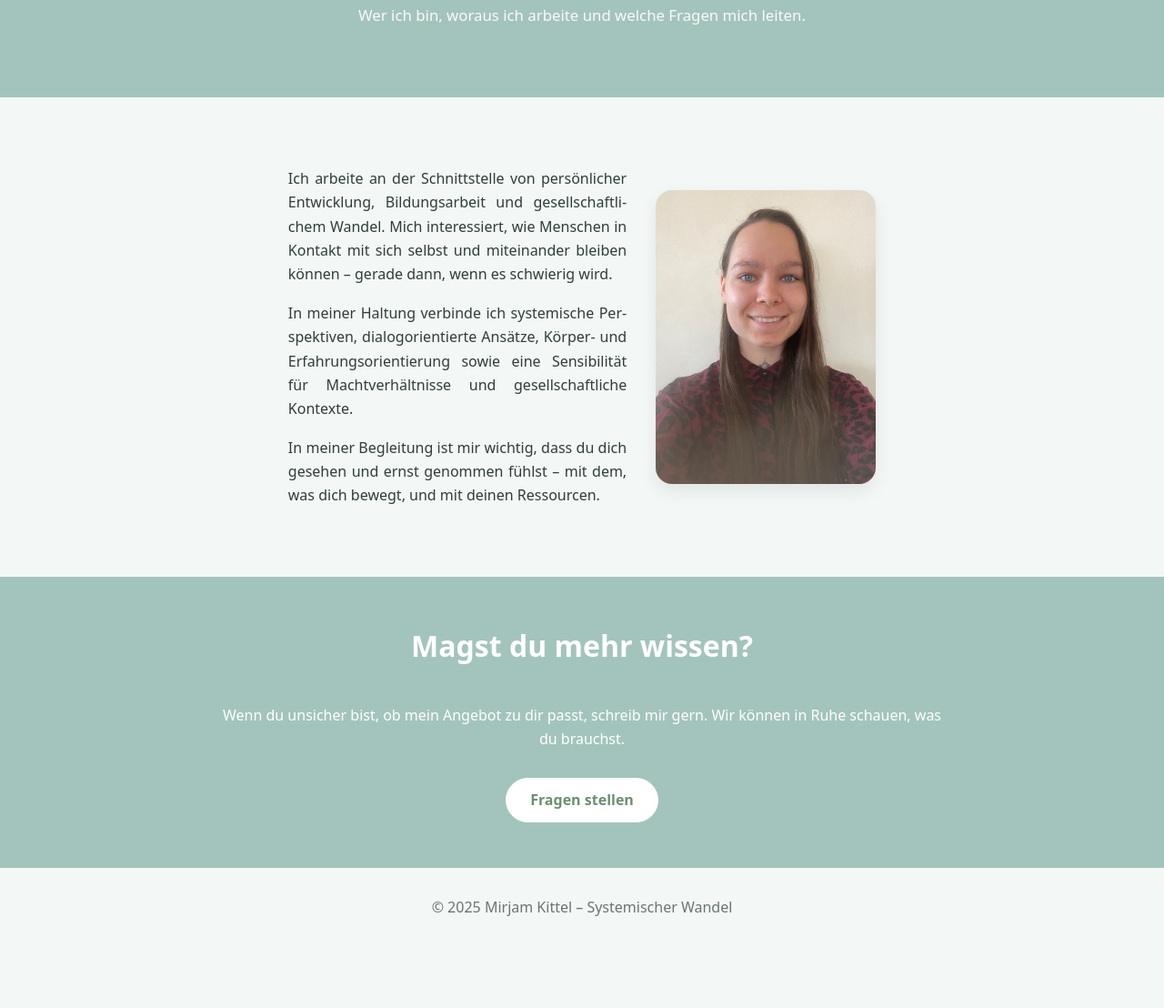
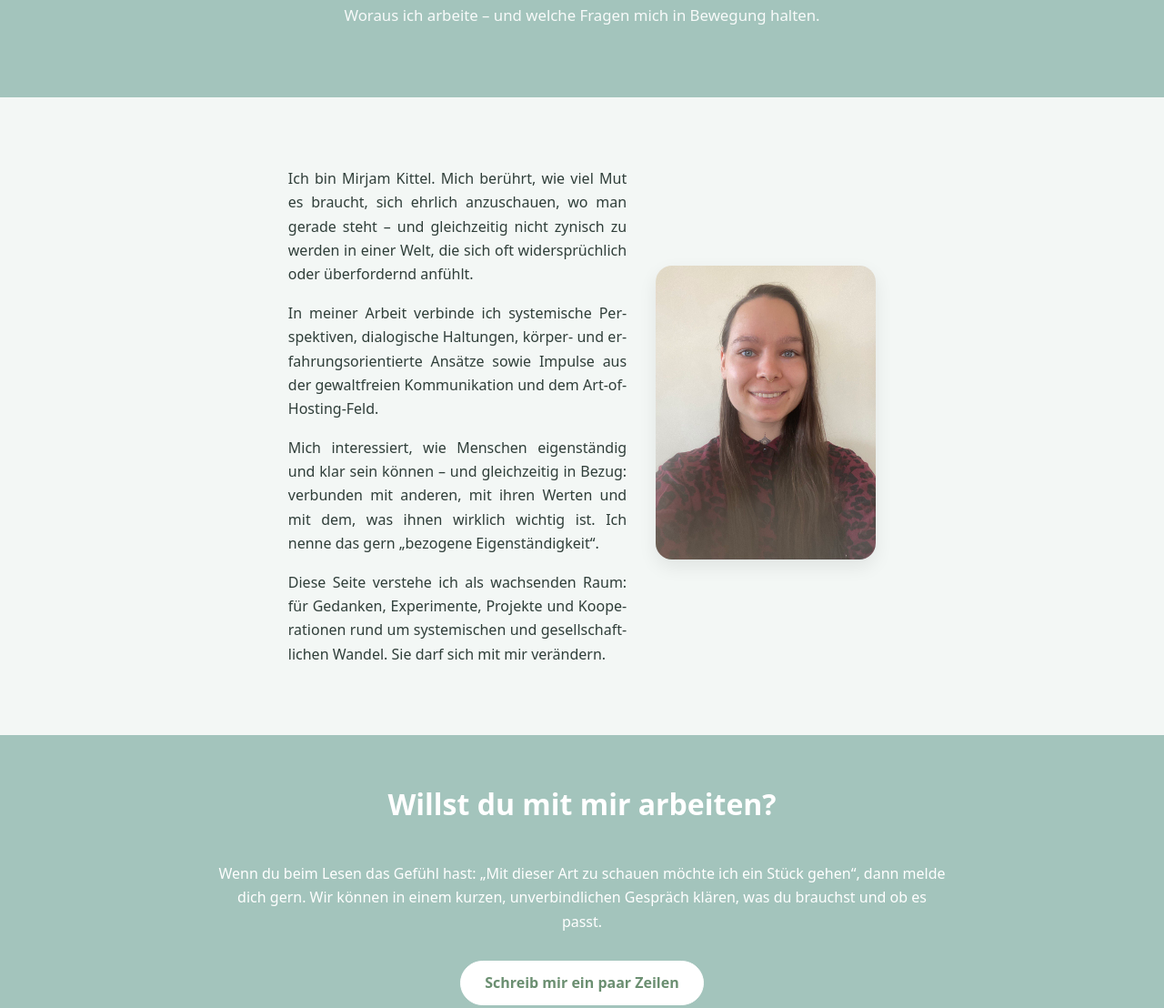
Before and after one commit to MiriKay/MiriKay.github.io, a plain HTML site: page ueber-mich.html in a window 1280 px wide. Shown: the part 192-1300 px from the top of the page at 91% size. Before the commit the page ends 1232 px from the top, so only its background shows below. Drawn offline with Linux system fonts and the light colour scheme.

Commit message:
ueber-mich.html aktualisieren

```diff
--- a/ueber-mich.html
+++ b/ueber-mich.html
@@ -24,7 +24,7 @@
   <div class="hero-inner">
     <h1>ÜBER MICH</h1>
     <p>
-      Wer ich bin, woraus ich arbeite und welche Fragen mich leiten.
+      Woraus ich arbeite – und welche Fragen mich in Bewegung halten.
     </p>
   </div>
 </section>
@@ -33,34 +33,51 @@
   <div class="about-layout">
     <div>
       <p>
-        Ich arbeite an der Schnittstelle von persönlicher Entwicklung,
-        Bildungsarbeit und gesellschaftlichem Wandel. Mich interessiert,
-        wie Menschen in Kontakt mit sich selbst und miteinander bleiben
-        können – gerade dann, wenn es schwierig wird.
+        Ich bin Mirjam Kittel. Mich berührt, wie viel Mut es braucht,
+        sich ehrlich anzuschauen, wo man gerade steht – und gleichzeitig
+        nicht zynisch zu werden in einer Welt, die sich oft widersprüchlich
+        oder überfordernd anfühlt.
       </p>
       <p>
-        In meiner Haltung verbinde ich systemische Perspektiven,
-        dialogorientierte Ansätze, Körper- und Erfahrungsorientierung sowie
-        eine Sensibilität für Machtverhältnisse und gesellschaftliche Kontexte.
+        In meiner Arbeit verbinde ich systemische Perspektiven, dialogische
+        Haltungen, körper- und erfahrungsorientierte Ansätze sowie Impulse
+        aus der gewaltfreien Kommunikation und dem Art-of-Hosting-Feld.
       </p>
       <p>
-        In meiner Begleitung ist mir wichtig, dass du dich gesehen und ernst
-        genommen fühlst – mit dem, was dich bewegt, und mit deinen Ressourcen.
+        Mich interessiert, wie Menschen eigenständig und klar sein können
+        – und gleichzeitig in Bezug: verbunden mit anderen, mit ihren
+        Werten und mit dem, was ihnen wirklich wichtig ist. Ich nenne das
+        gern „bezogene Eigenständigkeit“.
+      </p>
+      <p>
+        Diese Seite verstehe ich als wachsenden Raum: für Gedanken,
+        Experimente, Projekte und Kooperationen rund um systemischen und
+        gesellschaftlichen Wandel. Sie darf sich mit mir verändern.
       </p>
     </div>
 
-    <img src="profilbild.jpeg" alt="Mirjam Kittel" class="about-photo" />
+    <div class="about-photo-wrapper">
+      <img
+        src="Profilbild.jpeg"
+        alt="Mirjam Kittel"
+        class="about-photo"
+      />
+    </div>
   </div>
 </section>
 
 <section class="cta">
   <div class="cta-inner">
-    <h2>Magst du mehr wissen?</h2>
+    <h2>Willst du mit mir arbeiten?</h2>
     <p>
-      Wenn du unsicher bist, ob mein Angebot zu dir passt, schreib mir gern.
-      Wir können in Ruhe schauen, was du brauchst.
+      Wenn du beim Lesen das Gefühl hast: „Mit dieser Art zu schauen möchte
+      ich ein Stück gehen“, dann melde dich gern. Wir können in einem
+      kurzen, unverbindlichen Gespräch klären, was du brauchst und ob es
+      passt.
     </p>
-    <a href="mailto:mirjamkittel@gmail.com" class="btn-pill">Fragen stellen</a>
+    <a href="mailto:mirjamkittel@gmail.com" class="btn-pill">
+      Schreib mir ein paar Zeilen
+    </a>
   </div>
 </section>
 
@@ -71,9 +88,11 @@
 <script>
   const nav = document.querySelector("nav");
   const toggle = document.querySelector(".nav-toggle");
-  toggle.addEventListener("click", () => {
-    nav.classList.toggle("open");
-  });
+  if (toggle && nav) {
+    toggle.addEventListener("click", () => {
+      nav.classList.toggle("open");
+    });
+  }
 </script>
 
 </body>
```
